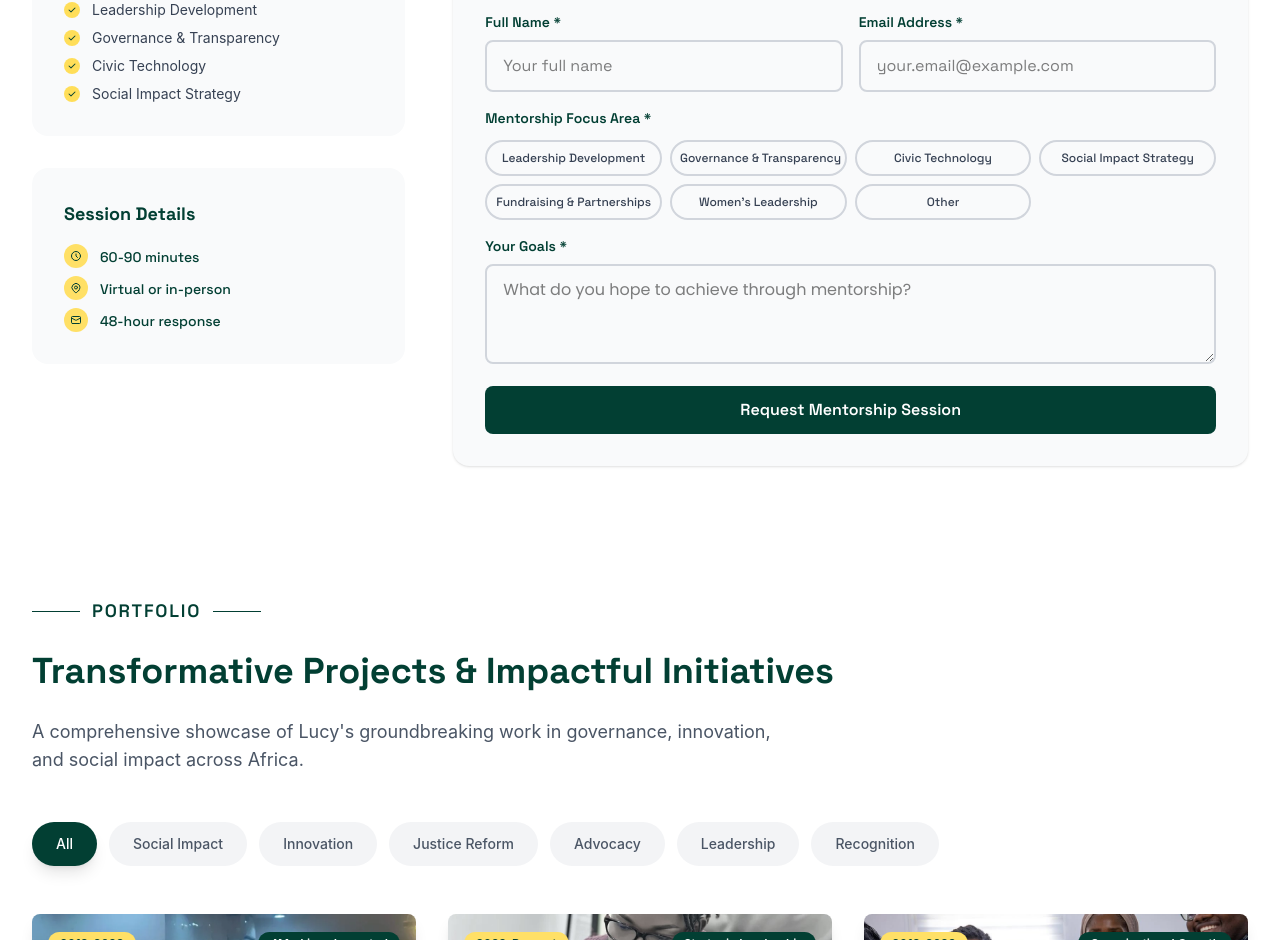
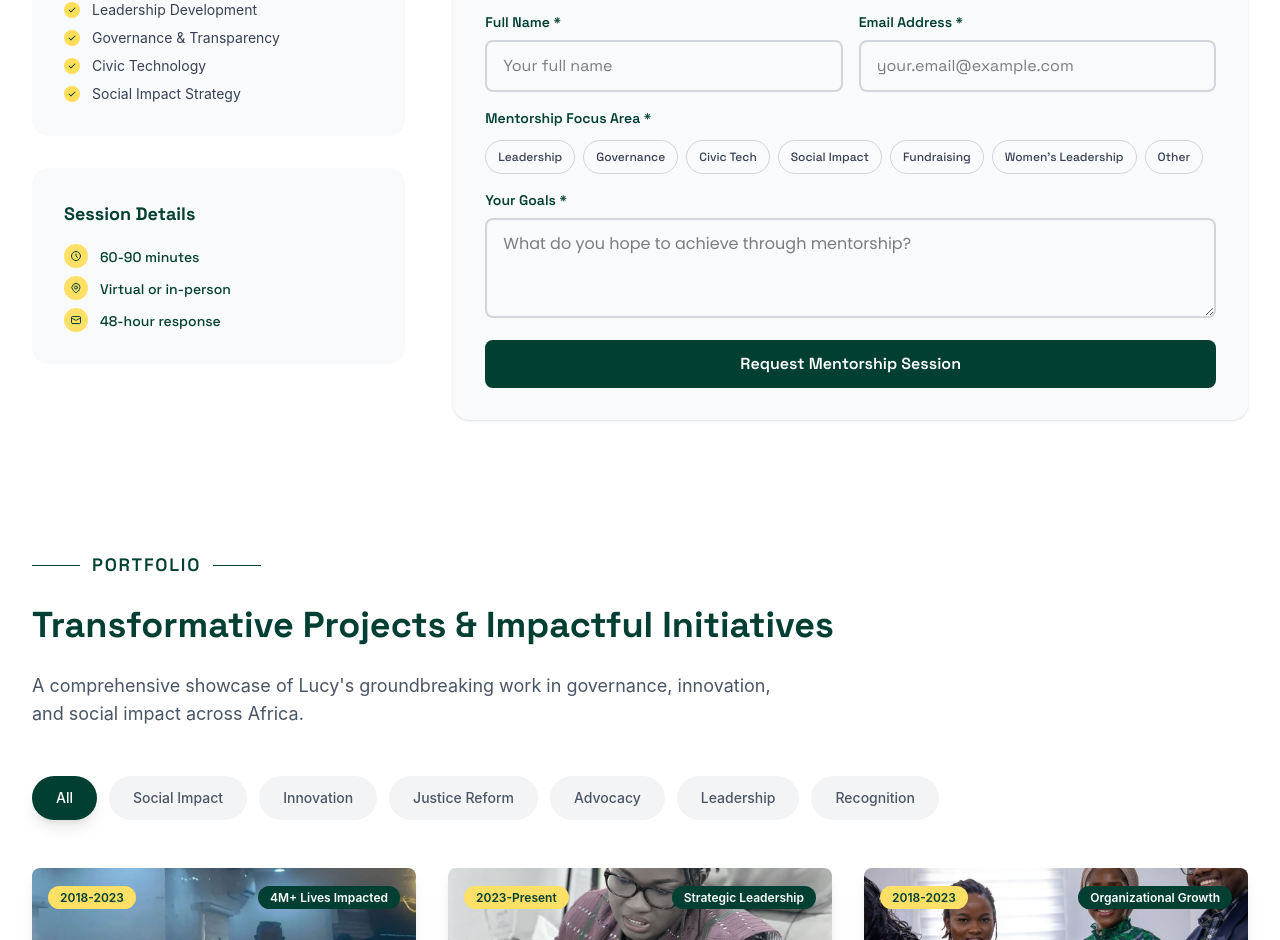
Before and after one commit to expensive1i/Abagis-portfolio, a React (Vite) app: page / in a window 1280 px wide. Shown: the part 4397-5337 px from the top of the page. Built offline with nearby package versions, Linux system fonts and the light colour scheme; a web font is replaced by a local one.

Commit message:
mentorship

```diff
--- a/src/components/Mentorship/Mentorship.tsx
+++ b/src/components/Mentorship/Mentorship.tsx
@@ -209,71 +209,71 @@ const Mentorship: React.FC = () => {
                     <label className="block text-sm font-semibold text-[#023F33] mb-3" style={{ fontFamily: 'Space Grotesk, sans-serif' }}>
                       Mentorship Focus Area *
                     </label>
-                    <div className="grid grid-cols-4 gap-2">
+                    <div className="flex flex-wrap gap-1.5 sm:gap-2">
                       <button
                         type="button"
                         onClick={() => setFormData(prev => ({ ...prev, mentorshipType: 'leadership' }))}
-                        className={`px-2 py-2 text-xs font-medium rounded-full border-2 transition-all duration-300 whitespace-nowrap ${
+                        className={`px-2 sm:px-3 py-1.5 sm:py-2 text-xs font-medium rounded-full border transition-all duration-300 whitespace-nowrap ${
                           formData.mentorshipType === 'leadership'
                             ? 'bg-[#FFDE59] border-[#FFDE59] text-[#023F33]'
                             : 'bg-transparent border-gray-300 text-gray-700 hover:border-[#FFDE59] hover:text-[#023F33]'
                         }`}
                         style={{ fontFamily: 'Space Grotesk, sans-serif' }}
                       >
-                        Leadership Development
+                        Leadership
                       </button>
                       <button
                         type="button"
                         onClick={() => setFormData(prev => ({ ...prev, mentorshipType: 'governance' }))}
-                        className={`px-2 py-2 text-xs font-medium rounded-full border-2 transition-all duration-300 whitespace-nowrap ${
+                        className={`px-2 sm:px-3 py-1.5 sm:py-2 text-xs font-medium rounded-full border transition-all duration-300 whitespace-nowrap ${
                           formData.mentorshipType === 'governance'
                             ? 'bg-[#FFDE59] border-[#FFDE59] text-[#023F33]'
                             : 'bg-transparent border-gray-300 text-gray-700 hover:border-[#FFDE59] hover:text-[#023F33]'
                         }`}
                         style={{ fontFamily: 'Space Grotesk, sans-serif' }}
                       >
-                        Governance & Transparency
+                        Governance
                       </button>
                       <button
                         type="button"
                         onClick={() => setFormData(prev => ({ ...prev, mentorshipType: 'civic-tech' }))}
-                        className={`px-2 py-2 text-xs font-medium rounded-full border-2 transition-all duration-300 whitespace-nowrap ${
+                        className={`px-2 sm:px-3 py-1.5 sm:py-2 text-xs font-medium rounded-full border transition-all duration-300 whitespace-nowrap ${
                           formData.mentorshipType === 'civic-tech'
                             ? 'bg-[#FFDE59] border-[#FFDE59] text-[#023F33]'
                             : 'bg-transparent border-gray-300 text-gray-700 hover:border-[#FFDE59] hover:text-[#023F33]'
                         }`}
                         style={{ fontFamily: 'Space Grotesk, sans-serif' }}
                       >
-                        Civic Technology
+                        Civic Tech
                       </button>
                       <button
                         type="button"
                         onClick={() => setFormData(prev => ({ ...prev, mentorshipType: 'social-impact' }))}
-                        className={`px-2 py-2 text-xs font-medium rounded-full border-2 transition-all duration-300 whitespace-nowrap ${
+                        className={`px-2 sm:px-3 py-1.5 sm:py-2 text-xs font-medium rounded-full border transition-all duration-300 whitespace-nowrap ${
                           formData.mentorshipType === 'social-impact'
                             ? 'bg-[#FFDE59] border-[#FFDE59] text-[#023F33]'
                             : 'bg-transparent border-gray-300 text-gray-700 hover:border-[#FFDE59] hover:text-[#023F33]'
                         }`}
                         style={{ fontFamily: 'Space Grotesk, sans-serif' }}
                       >
-                        Social Impact Strategy
+                        Social Impact
                       </button>
                       <button
                         type="button"
                         onClick={() => setFormData(prev => ({ ...prev, mentorshipType: 'fundraising' }))}
-                        className={`px-2 py-2 text-xs font-medium rounded-full border-2 transition-all duration-300 whitespace-nowrap ${
+                        className={`px-2 sm:px-3 py-1.5 sm:py-2 text-xs font-medium rounded-full border transition-all duration-300 whitespace-nowrap ${
                           formData.mentorshipType === 'fundraising'
                             ? 'bg-[#FFDE59] border-[#FFDE59] text-[#023F33]'
                             : 'bg-transparent border-gray-300 text-gray-700 hover:border-[#FFDE59] hover:text-[#023F33]'
                         }`}
                         style={{ fontFamily: 'Space Grotesk, sans-serif' }}
                       >
-                        Fundraising & Partnerships
+                        Fundraising
                       </button>
                       <button
                         type="button"
                         onClick={() => setFormData(prev => ({ ...prev, mentorshipType: 'womens-leadership' }))}
-                        className={`px-2 py-2 text-xs font-medium rounded-full border-2 transition-all duration-300 whitespace-nowrap ${
+                        className={`px-2 sm:px-3 py-1.5 sm:py-2 text-xs font-medium rounded-full border transition-all duration-300 whitespace-nowrap ${
                           formData.mentorshipType === 'womens-leadership'
                             ? 'bg-[#FFDE59] border-[#FFDE59] text-[#023F33]'
                             : 'bg-transparent border-gray-300 text-gray-700 hover:border-[#FFDE59] hover:text-[#023F33]'
@@ -285,7 +285,7 @@ const Mentorship: React.FC = () => {
                       <button
                         type="button"
                         onClick={() => setFormData(prev => ({ ...prev, mentorshipType: 'other' }))}
-                        className={`px-2 py-2 text-xs font-medium rounded-full border-2 transition-all duration-300 whitespace-nowrap ${
+                        className={`px-2 sm:px-3 py-1.5 sm:py-2 text-xs font-medium rounded-full border transition-all duration-300 whitespace-nowrap ${
                           formData.mentorshipType === 'other'
                             ? 'bg-[#FFDE59] border-[#FFDE59] text-[#023F33]'
                             : 'bg-transparent border-gray-300 text-gray-700 hover:border-[#FFDE59] hover:text-[#023F33]'
```
